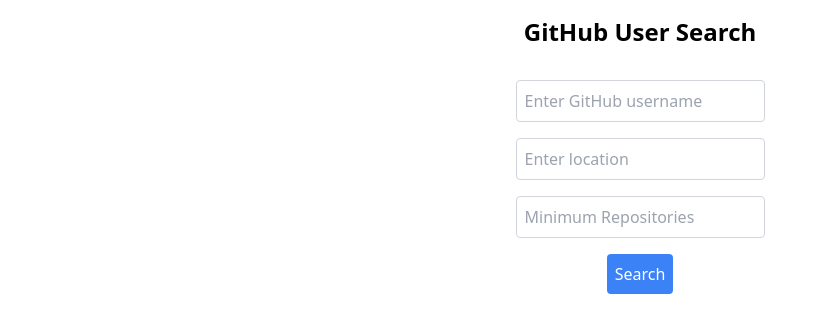
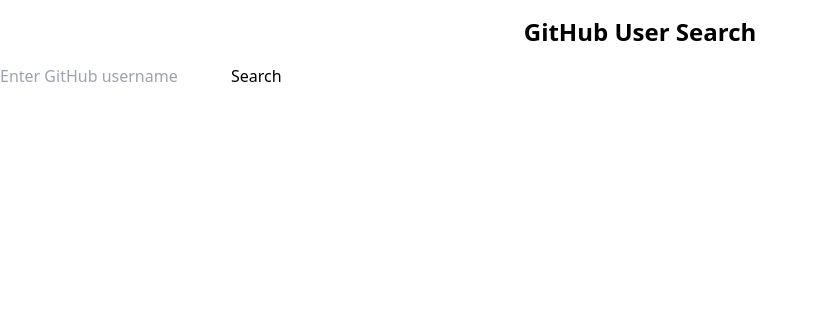
Before and after one commit to raniiasalahh/alx-fe-reactjs, a React (Vite) app in the folder github-user-search/: page / in a window 1280 px wide. Shown: the top 332 px of the page, without its empty margins (0-827 px from the left). Built offline with nearby package versions, Linux system fonts and the light colour scheme.

Commit message:
Update Search.jsx

```diff
--- a/github-user-search/src/components/Search.jsx
+++ b/github-user-search/src/components/Search.jsx
@@ -1,29 +1,24 @@
 import React, { useState } from 'react';
-import { fetchAdvancedUserData } from '../services/githubService';
+import { fetchUserData } from '../services/githubService';
 
 const Search = () => {
   const [username, setUsername] = useState('');
-  const [location, setLocation] = useState('');
-  const [minRepos, setMinRepos] = useState('');
-  const [usersData, setUsersData] = useState([]);
+  const [userData, setUserData] = useState(null);
   const [loading, setLoading] = useState(false);
   const [error, setError] = useState(false);
 
   const handleInputChange = (e) => {
-    const { name, value } = e.target;
-    if (name === 'username') setUsername(value);
-    if (name === 'location') setLocation(value);
-    if (name === 'minRepos') setMinRepos(value);
+    setUsername(e.target.value);
   };
 
   const handleSubmit = async (e) => {
     e.preventDefault();
     setLoading(true);
     setError(false);
-    setUsersData([]); // Reset usersData on new search
+    setUserData(null); // Reset userData on new search
     try {
-      const data = await fetchAdvancedUserData(username, location, minRepos);
-      setUsersData(data.items);
+      const data = await fetchUserData(username);
+      setUserData(data);
     } catch (err) {
       setError(true);
     }
@@ -31,51 +26,27 @@
   };
 
   return (
-    <div className="container mx-auto p-4">
-      <form onSubmit={handleSubmit} className="flex flex-col items-center">
+    <div>
+      <form onSubmit={handleSubmit}>
         <input
           type="text"
-          name="username"
           value={username}
           onChange={handleInputChange}
           placeholder="Enter GitHub username"
-          className="mb-4 p-2 border border-gray-300 rounded"
         />
-        <input
-          type="text"
-          name="location"
-          value={location}
-          onChange={handleInputChange}
-          placeholder="Enter location"
-          className="mb-4 p-2 border border-gray-300 rounded"
-        />
-        <input
-          type="number"
-          name="minRepos"
-          value={minRepos}
-          onChange={handleInputChange}
-          placeholder="Minimum Repositories"
-          className="mb-4 p-2 border border-gray-300 rounded"
-        />
-        <button type="submit" className="bg-blue-500 text-white p-2 rounded">
-          Search
-        </button>
+        <button type="submit">Search</button>
       </form>
       {loading && <p>Loading...</p>}
       {error && <p>Looks like we can't find the user.</p>}
-      {usersData.length > 0 && (
-        <div className="mt-4 grid grid-cols-1 sm:grid-cols-2 md:grid-cols-3 lg:grid-cols-4 gap-4">
-          {usersData.map((user) => (
-            <div key={user.id} className="p-4 border border-gray-300 rounded">
-              <img src={user.avatar_url} alt="User Avatar" className="w-16 h-16 rounded-full" />
-              <p>Name: {user.login}</p>
-              <p>Location: {user.location || 'N/A'}</p>
-              <p>Repositories: {user.public_repos}</p>
-              <a href={user.html_url} target="_blank" rel="noopener noreferrer" className="text-blue-500">
-                View Profile
-              </a>
-            </div>
-          ))}
+      {userData && (
+        <div>
+          <img src={userData.avatar_url} alt="User Avatar" />
+          <p>Name: {userData.name}</p>
+          <p>Username: {userData.login}</p>
+          <p>Bio: {userData.bio}</p>
+          <a href={userData.html_url} target="_blank" rel="noopener noreferrer">
+            View Profile
+          </a>
         </div>
       )}
     </div>
```
